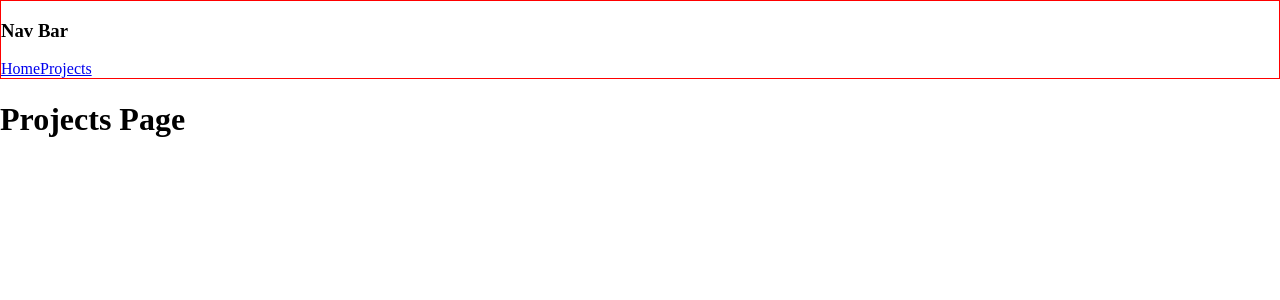
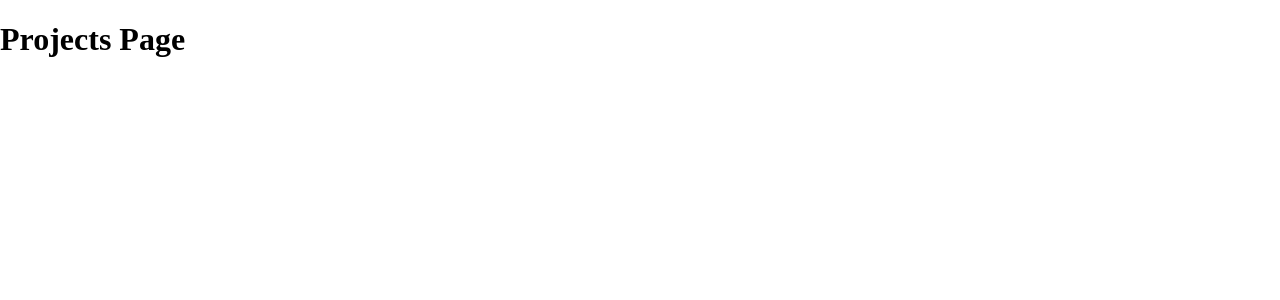
Before and after one commit to t-penguin/t-penguin.github.io, a React app: page /projects in a window 1280 px wide. Shown: the top 300 px of the page. Built offline with nearby package versions, Linux system fonts and the light colour scheme; the HTML template or start-up script is replaced by a standard one.

Commit message:
Moved Navbar component up to App.jsx

```diff
--- a/src/pages/Home.jsx
+++ b/src/pages/Home.jsx
@@ -4,7 +4,6 @@ import NavBar from "../components/NavBar";
 const Home = () => {
   return (
     <div className="homepage">
-      <NavBar />
       <h1>Home Page</h1>
     </div>
   );
--- a/src/pages/Projects.jsx
+++ b/src/pages/Projects.jsx
@@ -4,8 +4,7 @@ import NavBar from "../components/NavBar";
 const Projects = () => {
   return (
     <div className="projects">
-        <NavBar />
-        <h1>Projects Page</h1>
+      <h1>Projects Page</h1>
     </div>
   );
 };
```
